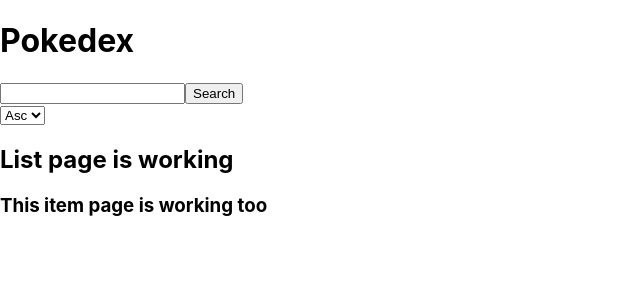
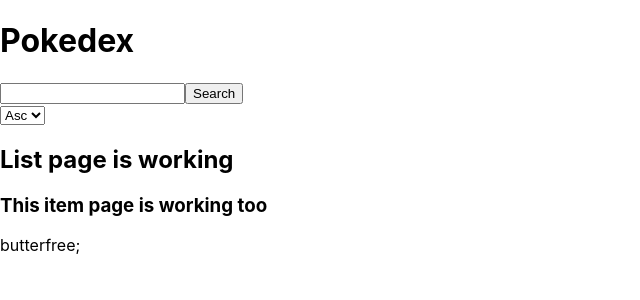
Before and after one commit to simonkaine/fetch-pokemon-react, a React (Create React App) app: page / in a window 1280 px wide. Shown: the top 300 px of the page, without its empty margins (0-640 px from the left). Built offline with nearby package versions, Linux system fonts and the light colour scheme.

Commit message:
Hardcoded functionality working.

```diff
--- a/src/App.js
+++ b/src/App.js
@@ -3,7 +3,43 @@
 import List from './pokeList.jsx';
 
 class App extends Component {
-  state = {  }
+  state = { }
+
+  results = [
+    {
+      "_id": "5ff4fb7cd89993a89cc6544f",
+      "pokemon": "butterfree",
+      "id": 16,
+      "species_id": 12,
+      "height": 11,
+      "weight": 320,
+      "base_experience": 178,
+      "type_1": "bug",
+      "type_2": "flying",
+      "attack": 45,
+      "defense": 50,
+      "hp": 60,
+      "special_attack": 90,
+      "special_defense": 80,
+      "speed": 70,
+      "ability_1": "compound-eyes",
+      "ability_2": "NA",
+      "ability_hidden": "tinted-lens",
+      "color_1": "#A8B820",
+      "color_2": "#A890F0",
+      "color_f": "#A8AE52",
+      "egg_group_1": "bug",
+      "egg_group_2": "NA",
+      "url_image": "http://assets.pokemon.com/assets/cms2/img/pokedex/full/012.png",
+      "generation_id": 1,
+      "evolves_from_species_id": "11",
+      "evolution_chain_id": 4,
+      "shape_id": 13,
+      "shape": "bug-wings",
+      "pokebase": "butterfree",
+      "pokedex": "http://www.pokemon.com/us/pokedex/butterfree"
+    }];
+
   render() {
     return (
       <>
@@ -11,7 +47,7 @@
         <input type="text"></input>
         <button>Search</button>
         <Dropdown />
-        <List />
+        <List results={this.results}/>
       </>
      );
   }
--- a/src/pokeItem.jsx
+++ b/src/pokeItem.jsx
@@ -4,7 +4,12 @@
     state = {  }
     render() {
         return (
+            <>
             <h3>This item page is working too</h3>
+                <p>
+                    {this.props.pokemon};
+                </p>
+            </>
          );
     }
 }
--- a/src/pokeList.jsx
+++ b/src/pokeList.jsx
@@ -7,7 +7,10 @@
         return (
             <>
             <h2>List page is working</h2>
-            <Pokemon />
+            {this.props.results.map((item) => {
+                return <Pokemon pokemon={item.pokemon} />
+            })}
+
             </>
          );
     }
```
